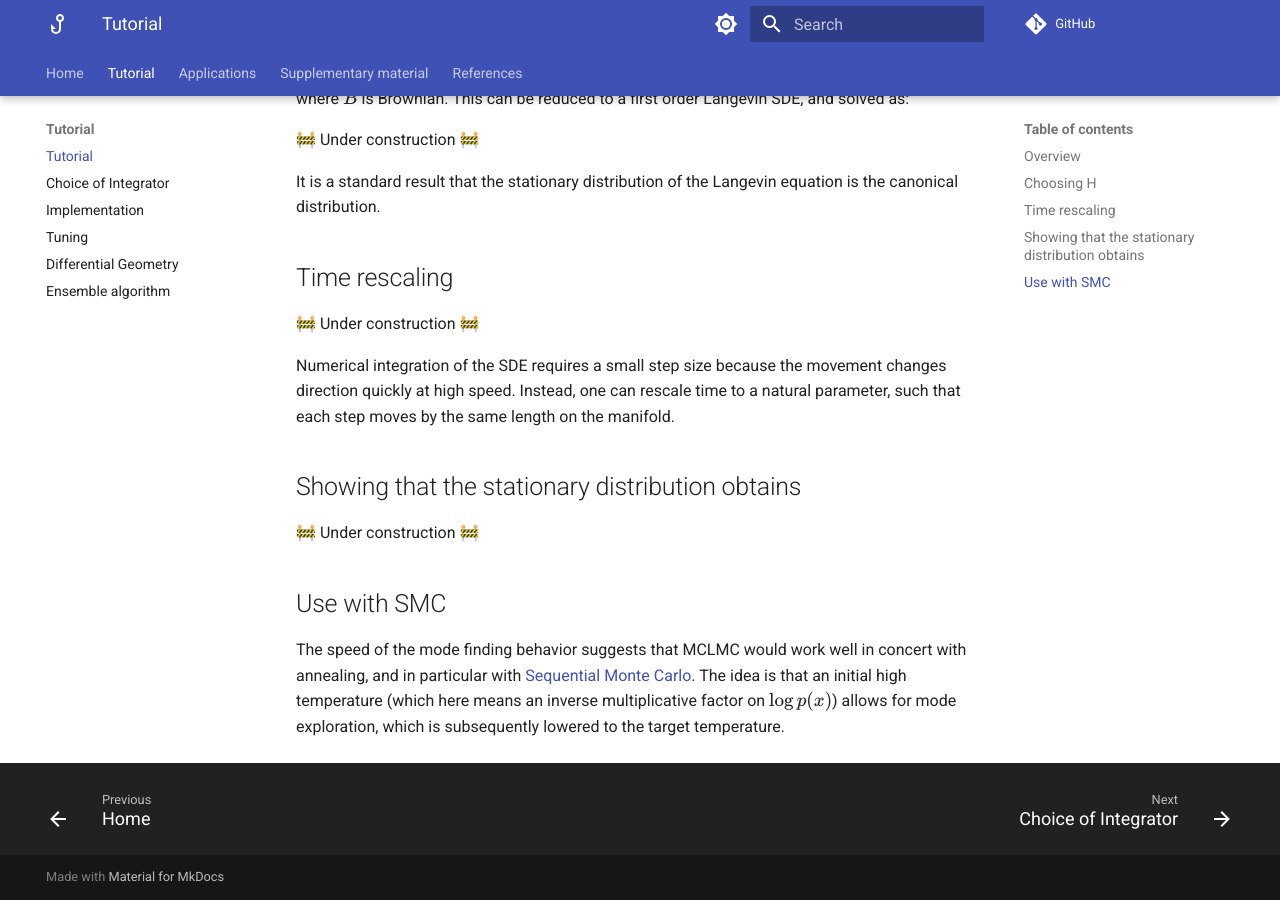
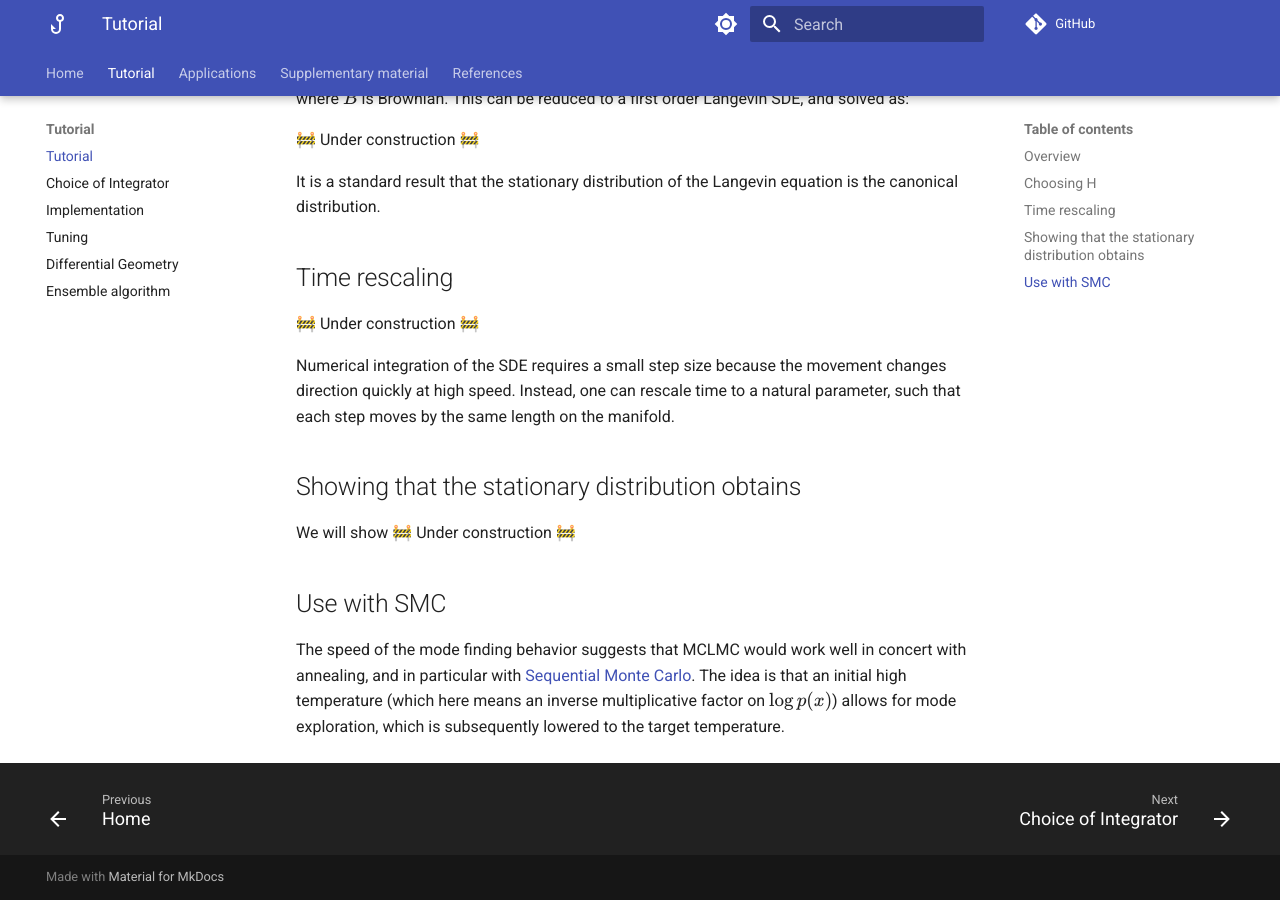
Before and after one commit to reubenharry/mclmc-docs, an MkDocs documentation site: the page built from docs/tutorial.md, in a window 1280 px wide and 900 px high, scrolled down 3110 px. Built offline with MkDocs 1.6.1 and Material for MkDocs 9.7.7, drawn with Linux system fonts in a browser that asks for light colours; comment, search, counter and statistics services are not loaded.

Commit message:
Update tutorial.md

```diff
--- a/docs/tutorial.md
+++ b/docs/tutorial.md
@@ -142,6 +142,7 @@ Numerical integration of the SDE requires a small step size because the movement
 
 ## Showing that the stationary distribution obtains
 
+We will show
 🚧 Under construction 🚧
 
 
```
